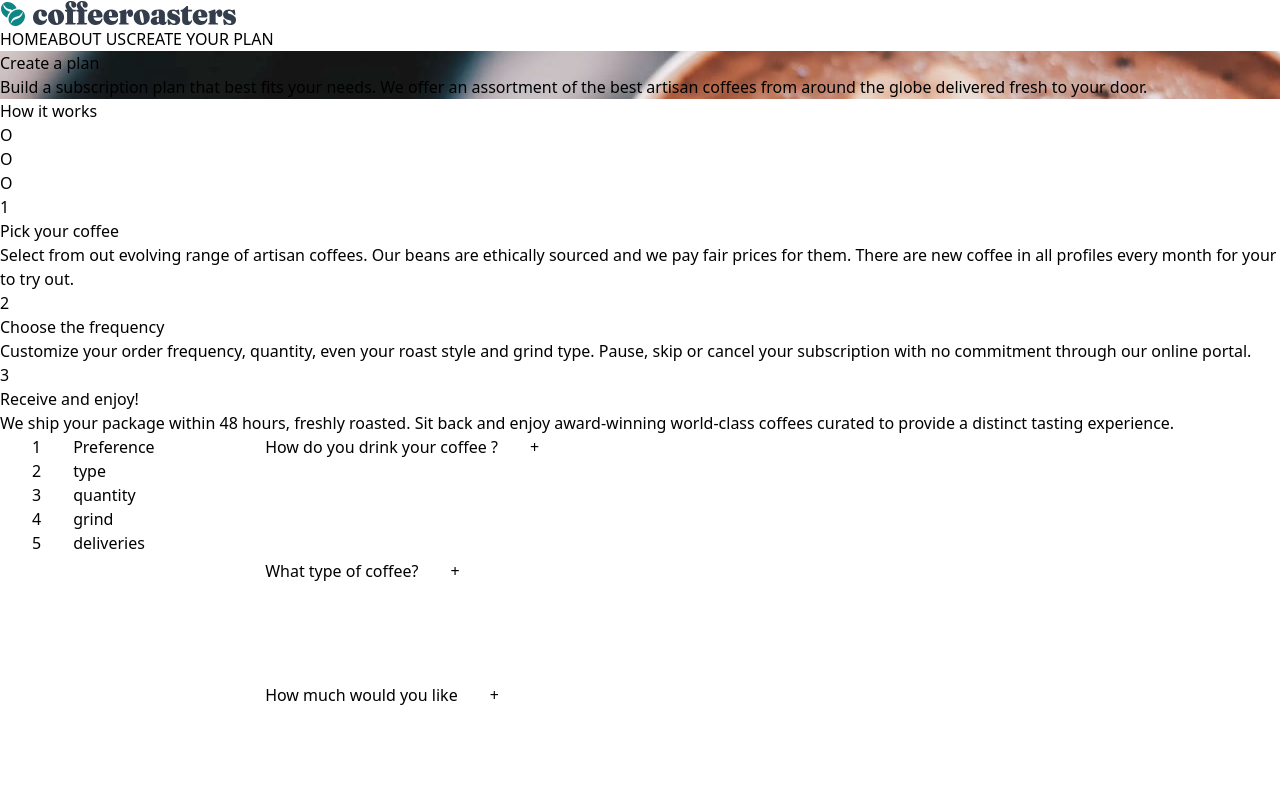
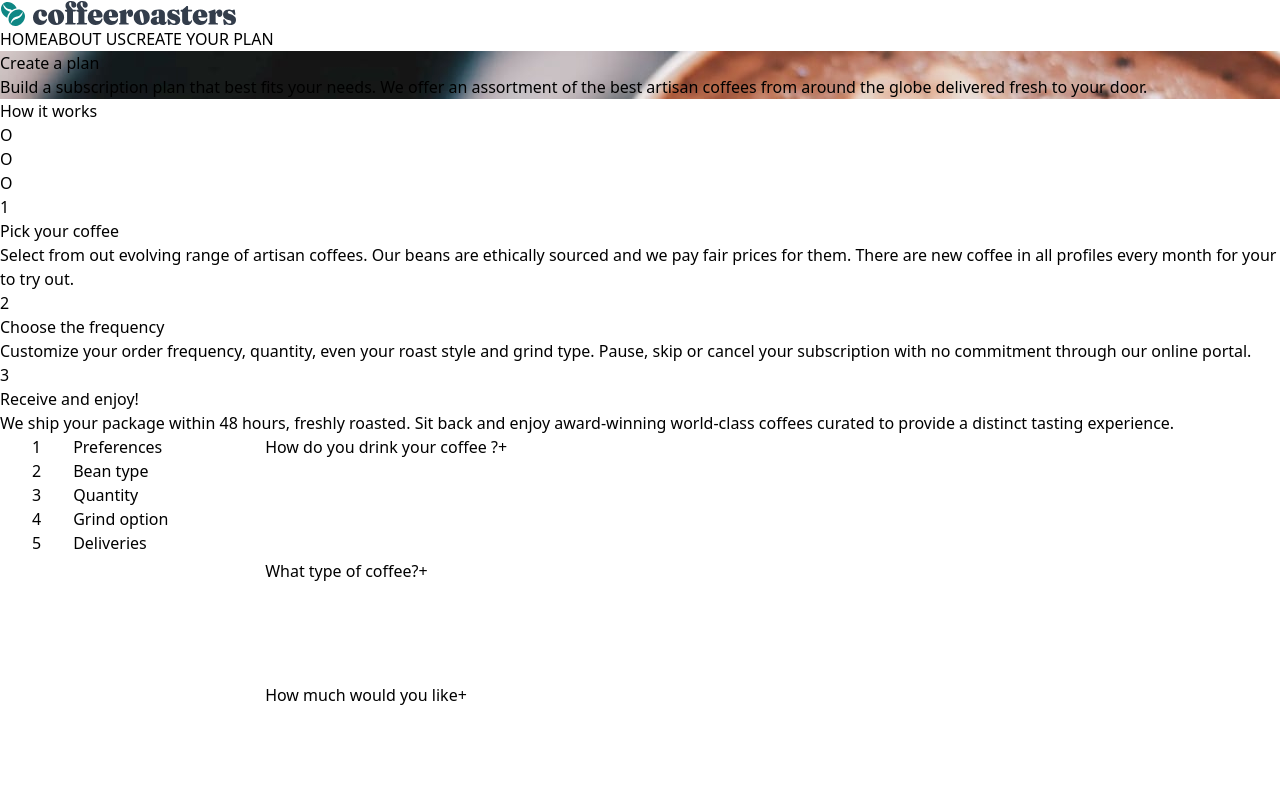
Before and after one commit to azanra/coffee-subscription, a React (Vite) app: page /plan in a window 1280 px wide. Shown: the top 800 px of the page. Built offline with nearby package versions, Linux system fonts and the light colour scheme.

Commit message:
feat: toggle the dropdown question on click

```diff
--- a/src/pages/components/plan/Content.tsx
+++ b/src/pages/components/plan/Content.tsx
@@ -1,22 +1,24 @@
-interface Content {
+import { useState } from "react";
+import QuestionDropdown from "./QuestionDropdown";
+import type { IOptions } from "./TableOfContent";
+
+interface IContent {
   questionRef: React.RefObject<HTMLDivElement | null>;
   question: string;
   top: number;
+  options: IOptions[];
 }
 
-const Content = ({ questionRef, question, top }: Content) => {
+const Content = ({ questionRef, question, top, options }: IContent) => {
+  const [isShown, setIsShown] = useState(false);
+
   return (
-    <div
-      ref={questionRef}
-      className={"flex gap-[32px] relative"}
-      style={{ top: `${top}px` }}
-    >
-      <div>
+    <div ref={questionRef} className="relative" style={{ top: `${top}px` }}>
+      <div className="flex" onClick={() => setIsShown(!isShown)}>
         <h1>{question}</h1>
-      </div>
-      <div>
         <button>+</button>
       </div>
+      {isShown && <QuestionDropdown options={options} />}
     </div>
   );
 };
--- a/src/pages/components/plan/CustomizePlan.tsx
+++ b/src/pages/components/plan/CustomizePlan.tsx
@@ -3,7 +3,7 @@ import TableOfContent from "./TableOfContent";
 const CustomizePlan = () => {
   const questionList = [
     {
-      id: "Preference",
+      id: "Preferences",
       question: "How do you drink your coffee ?",
       top: 0,
       options: [
@@ -22,7 +22,7 @@ const CustomizePlan = () => {
       ],
     },
     {
-      id: "type",
+      id: "Bean type",
       question: "What type of coffee?",
       top: 100,
       options: [
@@ -41,7 +41,7 @@ const CustomizePlan = () => {
       ],
     },
     {
-      id: "quantity",
+      id: "Quantity",
       question: "How much would you like",
       top: 200,
       options: [
@@ -60,7 +60,7 @@ const CustomizePlan = () => {
       ],
     },
     {
-      id: "grind",
+      id: "Grind option",
       question: "Want us to grind them?",
       top: 300,
       options: [
@@ -79,7 +79,7 @@ const CustomizePlan = () => {
       ],
     },
     {
-      id: "deliveries",
+      id: "Deliveries",
       question: "How often should we deliver",
       top: 400,
       options: [
--- a/src/pages/components/plan/Index.tsx
+++ b/src/pages/components/plan/Index.tsx
@@ -1,10 +1,10 @@
-interface Index {
+interface IIndex {
   number: number;
   id: string;
   questionRef: React.RefObject<HTMLDivElement | null>;
 }
 
-const Index = ({ number, id, questionRef }: Index) => {
+const Index = ({ number, id, questionRef }: IIndex) => {
   return (
     <div className="flex gap-[32px]">
       <p>{number}</p>
--- /dev/null
+++ b/src/pages/components/plan/QuestionDropdown.tsx
@@ -0,0 +1,31 @@
+import type { IOptions } from "./TableOfContent";
+
+interface IQuestionDropdown {
+  options: IOptions[];
+}
+
+interface IQuestionList {
+  option: IOptions;
+}
+
+const QuestionDropdown = ({ options }: IQuestionDropdown) => {
+  return (
+    <div className="flex">
+      {options.map((option) => {
+        return <QuestionList option={option} key={option.header} />;
+      })}
+    </div>
+  );
+};
+
+const QuestionList = ({ option }: IQuestionList) => {
+  const { header, body } = option;
+  return (
+    <div>
+      <h1>{header}</h1>
+      <p>{body}</p>
+    </div>
+  );
+};
+
+export default QuestionDropdown;
--- a/src/pages/components/plan/TableOfContent.tsx
+++ b/src/pages/components/plan/TableOfContent.tsx
@@ -2,15 +2,15 @@ import { useRef } from "react";
 import Index from "./Index";
 import Content from "./Content";
 
-interface TableOfContent {
+interface ITableOfContent {
   number: number;
   id: string;
-  options: Option[];
+  options: IOptions[];
   question: string;
   top: number;
 }
 
-interface Option {
+export interface IOptions {
   header: string;
   body: string;
 }
@@ -21,12 +21,17 @@ const TableOfContent = ({
   top,
   id,
   question,
-}: TableOfContent) => {
+}: ITableOfContent) => {
   const questionRef = useRef<HTMLDivElement>(null);
   return (
     <div className="flex gap-[64px] px-8">
       <Index number={number} id={id} questionRef={questionRef} />
-      <Content questionRef={questionRef} question={question} top={top} />
+      <Content
+        questionRef={questionRef}
+        question={question}
+        top={top}
+        options={options}
+      />
     </div>
   );
 };
```
